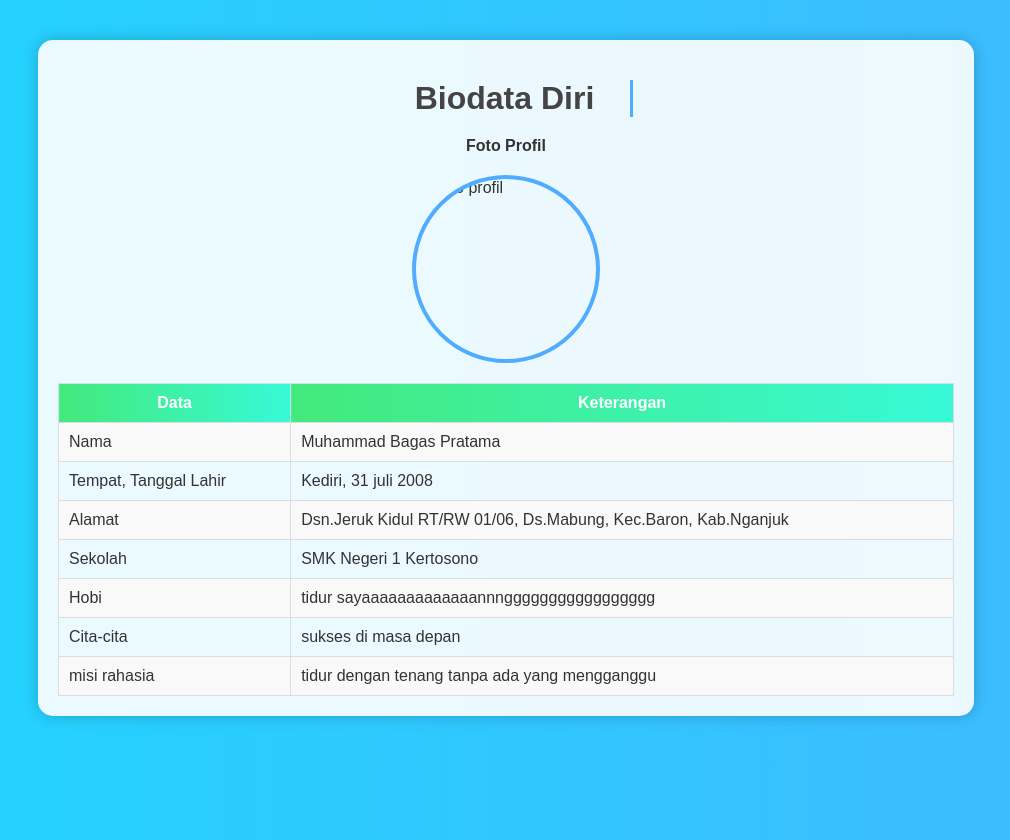
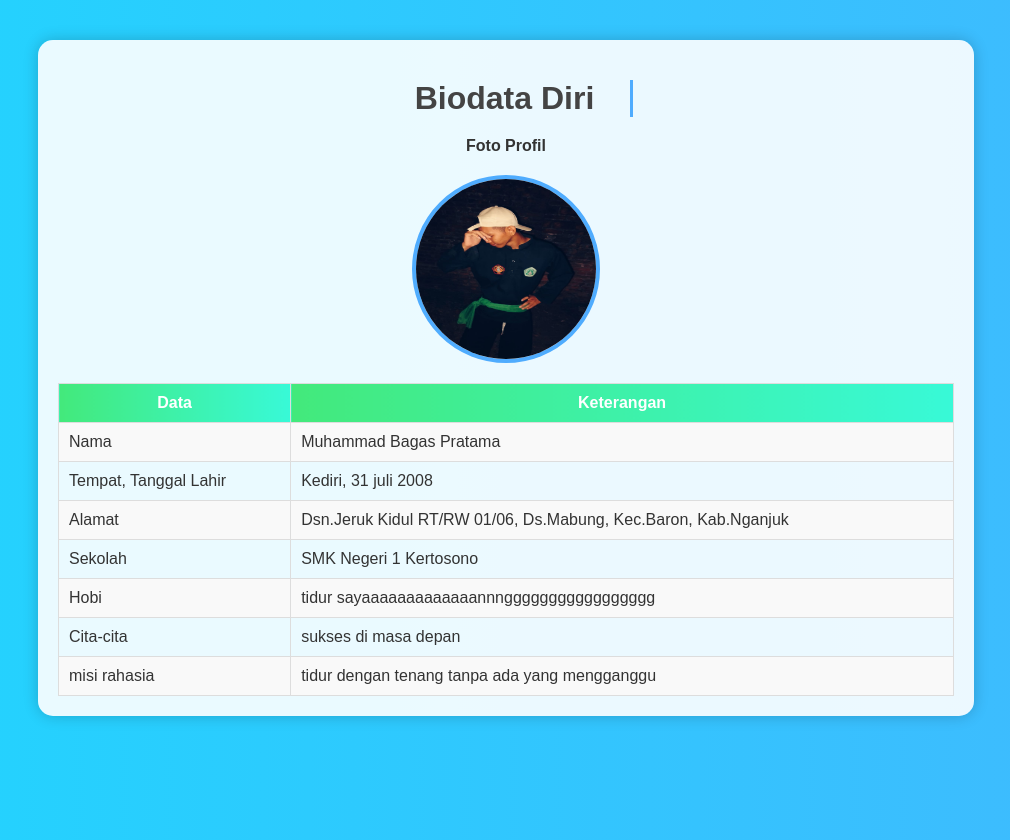
Before and after one commit to bp090019/web.biodata, a plain HTML site: page index.html in a window 1280 px wide. Shown: the whole page, without its empty margins (134-1144 px from the left). Drawn offline with Linux system fonts and the light colour scheme.

Commit message:
Update index.html

```diff
--- a/index.html
+++ b/index.html
@@ -127,7 +127,7 @@
     <h1>Biodata Diri</h1>
     <p style="text-align: center; font-weight: bold;">Foto Profil</p>
     <div class="profile-pic">
-      <img src="../images/IMG-20250827-WA0021.jpg" alt="Foto profil">
+      <img src="https://raw.githubusercontent.com/bp090019/web.biodata/main/IMG-20250827-WA0021.jpg" alt="Foto profil">
     </div>
     <table>
       <tr>
```
